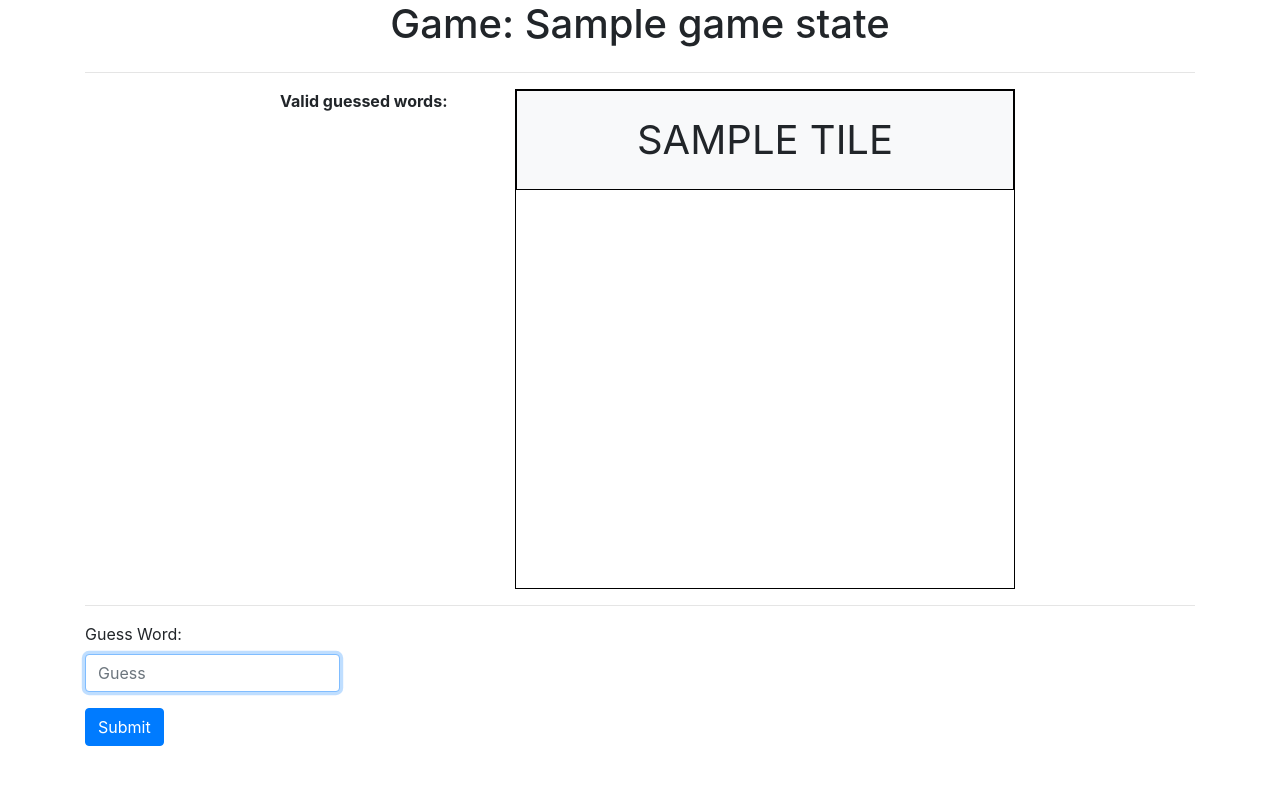
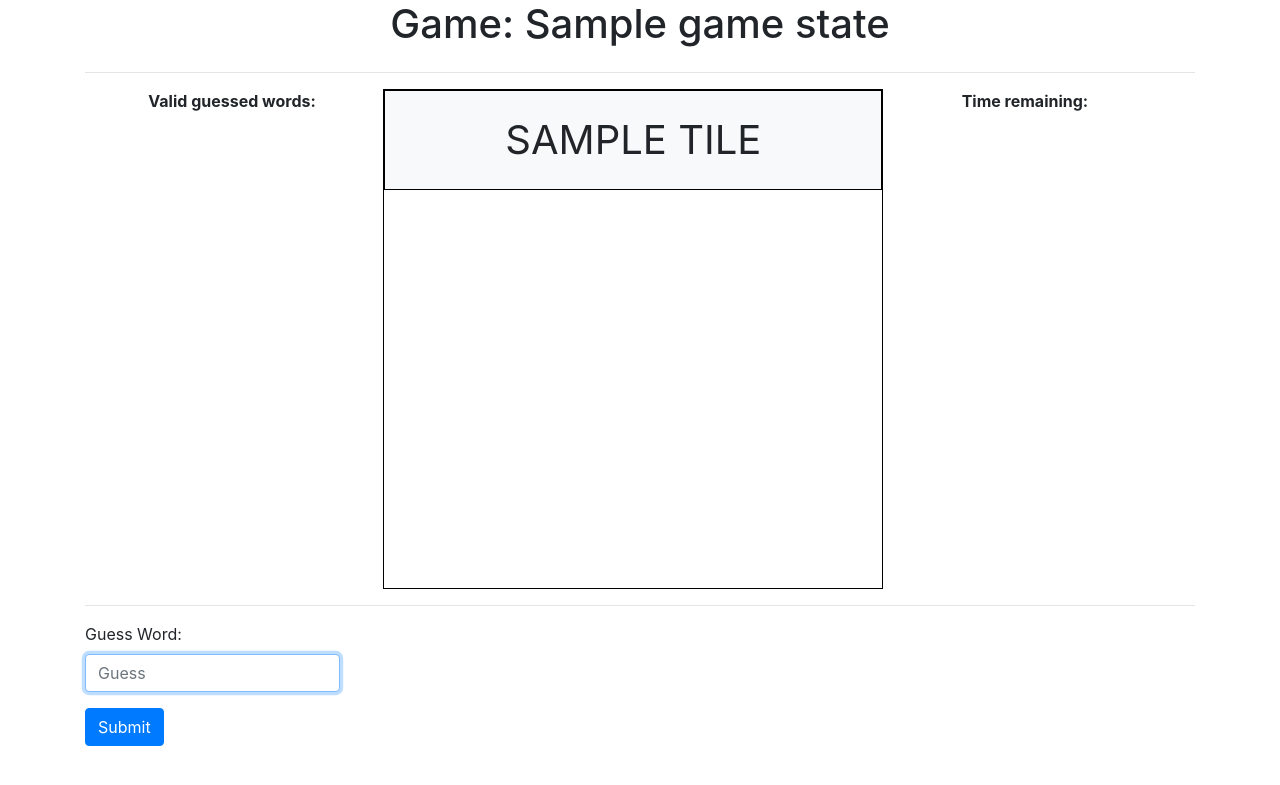
Before and after one commit to Tyler-Yates/scrambled-words, a Python web app: template application/templates/game.html in a window 1280 px wide. Shown: the top 785 px of the page. Run offline with Jinja, Linux system fonts and the light colour scheme; the template is opened without the code that fills it: most values are stand-ins (such as "Sample title", 1, 10 or a date in 2020).

Commit message:
Add initial timer

```diff
--- a/application/networking/events.py
+++ b/application/networking/events.py
@@ -21,7 +21,7 @@ def joined_event(message):
     game_state = _get_game_manager().get_game_state(room)
     if game_state:
         LOG.info(f"User {ip_address} has joined room {room}")
-        emit("valid_guesses_refresh", {"guesses": list(game_state.get_player_valid_guesses(ip_address))}, to=session_id)
+        emit("game_state", game_state.get_game_state(player_id=ip_address), to=session_id)
     else:
         LOG.warning(f"User {ip_address} has joined invalid room {room}")
 
--- a/application/static/game.css
+++ b/application/static/game.css
@@ -41,3 +41,12 @@
 #guess-div {
     max-width: 25%;
 }
+
+#timer-container {
+    width: 200px;
+    margin-left: 0;
+}
+
+#time-remaining-div {
+    font-size: 200%;
+}
--- a/application/static/game.js
+++ b/application/static/game.js
@@ -1,3 +1,5 @@
+let expireTimeMillis = null;
+
 $(document).ready(function () {
     const socket = io.connect('https://' + document.domain + ':' + location.port);
 
@@ -22,18 +24,56 @@ $(document).ready(function () {
         window.location.reload(true);
     });
 
-    socket.on("valid_guesses_refresh", function (data) {
+    socket.on("game_state", function (data) {
         console.log(data);
 
+        // Update tiles
+        data.tiles.forEach(function (item, index) {
+            const tileElement = document.getElementById(`tile-${index}`);
+            tileElement.innerHTML = item;
+        });
+
+        // Update countdown
+        expireTimeMillis = data.expire_time;
+
+        // Update player's list of valid guesses
         const validWordsDiv = document.getElementById("valid-words-div");
         validWordsDiv.innerHTML = "";
-
-        data.guesses.forEach(function (item, index) {
+        data.player_guesses.forEach(function (item, index) {
             add_valid_guess(item);
         });
     });
 
     add_button_event_listeners(socket, roomName);
+
+    window.setInterval(function () {
+
+        if (expireTimeMillis == null) {
+            return;
+        }
+
+        // Get today's date and time
+        const now = new Date().getTime();
+
+        // Find the distance between now and the count down date
+        const timeRemaining = expireTimeMillis - now;
+
+        let minutesRemaining;
+        let secondsRemaining;
+        if (timeRemaining > 0) {
+            minutesRemaining = Math.floor((timeRemaining % (1000 * 60 * 60)) / (1000 * 60));
+            secondsRemaining = Math.floor((timeRemaining % (1000 * 60)) / 1000);
+        } else {
+            minutesRemaining = 0;
+            secondsRemaining = 0;
+        }
+
+        minutesRemaining = String(minutesRemaining).padStart(2, '0');
+        secondsRemaining = String(secondsRemaining).padStart(2, '0');
+
+        // Display the result in the element with id="demo"
+        document.getElementById("time-remaining-div").innerHTML = `${minutesRemaining}:${secondsRemaining}`;
+    }, 1000);
 });
 
 function add_valid_guess(valid_guess) {
--- a/application/templates/game.html
+++ b/application/templates/game.html
@@ -41,12 +41,19 @@
                 {% endif %}
 
                 <div class="col">
-                    <button id="button-{{ tile }}" class="btn btn-tile btn-light btn-block rounded-0" disabled>
+                    <button id="tile-{{ loop.index0 }}" class="btn btn-tile btn-light btn-block rounded-0" disabled>
                         {{ tile }}
                     </button>
                 </div>
             {% endfor %}
             </div>
+    </div>
+    <div id="timer-container" class="container">
+        <div>
+            <p><strong>Time remaining:</strong></p>
+        </div>
+        <div id="time-remaining-div">
+        </div>
     </div>
 </div>
 </div>
--- /dev/null
+++ b/application/util/time_util.py
@@ -0,0 +1,5 @@
+import time
+
+
+def get_time_millis() -> int:
+    return int(round(time.time() * 1000))
```
Also changed, not shown: application/data/game_state.py (+10 -12 lines), application/util/__init__.py (added).
